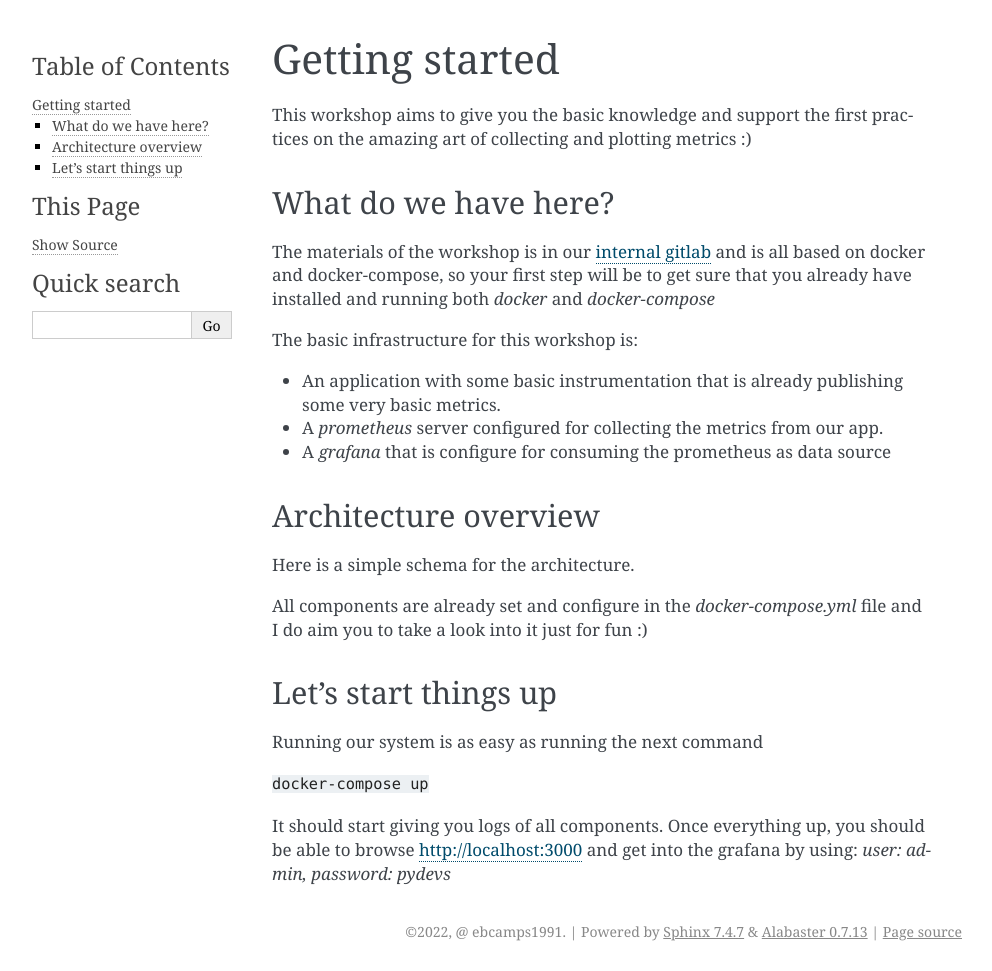
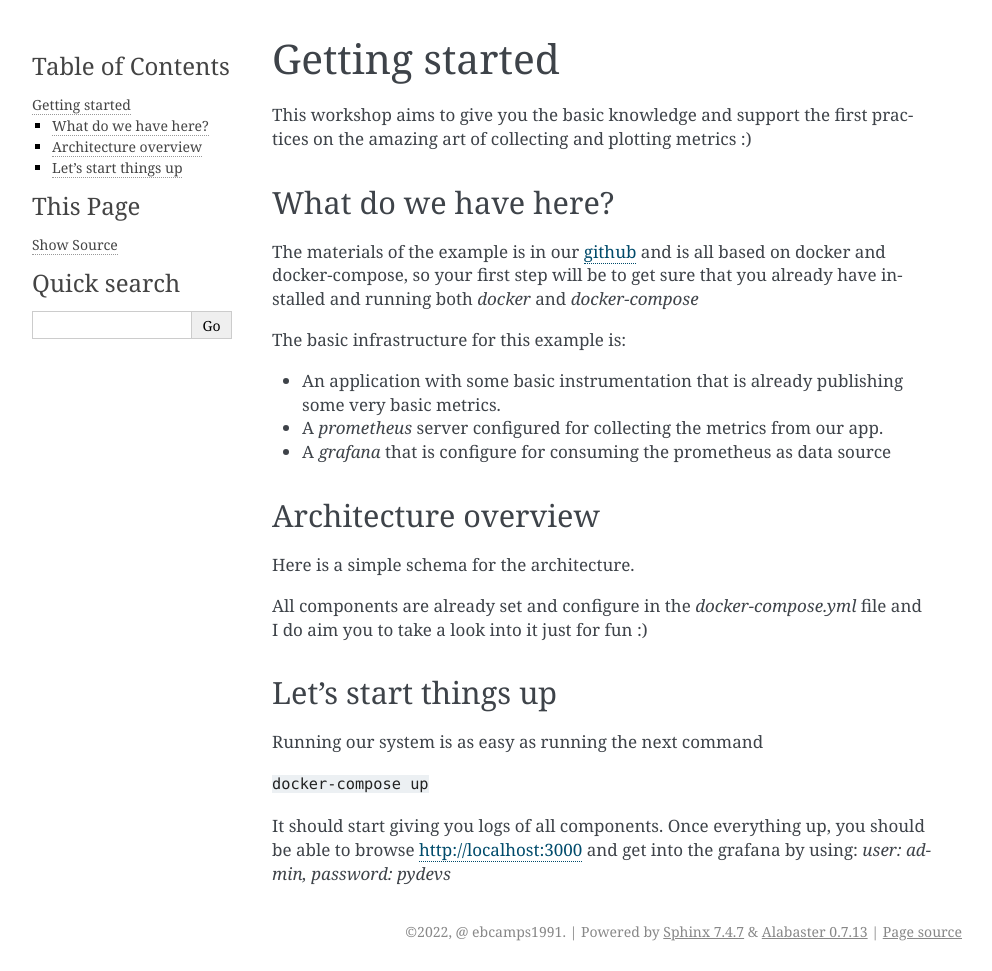
Before and after one commit to ebcamps1991/python-metrics, a Sphinx documentation site: the page built from docs/docs/source/getting_started.rst, in a window 1280 px wide. Shown: the whole page, without its empty margins (148-1140 px from the left). Built offline with Sphinx 7.4.7, drawn with Linux system fonts in a browser that asks for light colours.

```diff
--- a/docs/docs/source/getting_started.rst
+++ b/docs/docs/source/getting_started.rst
@@ -7,12 +7,11 @@
 What do we have here?
 ---------------------
 
-The materials of the workshop is in our `internal gitlab <https://gitlab
-.blueliv.net/python/workshops/metrics-basics>`_ and is all based on docker
+The materials of the example is in our `github <https://github.com/ebcamps1991/python-metrics>`_ and is all based on docker
 and docker-compose, so your first step will be to get sure that you already
 have installed and running both `docker` and `docker-compose`
 
-The basic infrastructure for this workshop is:
+The basic infrastructure for this example is:
 
 * An application with some basic instrumentation that is already publishing
   some very basic metrics.
--- a/docs/docs/source/index.rst
+++ b/docs/docs/source/index.rst
@@ -3,7 +3,7 @@
    You can adapt this file completely to your liking, but it should at least
    contain the root `toctree` directive.
 
-Welcome to Metrics Workshop's!
+Welcome to Metrics Example!
 ==============================
 
 Hi folks! Welcome to the Metrics workshop. Throw this guides and exercises,
--- a/docs/docs/source/taking_metrics.rst
+++ b/docs/docs/source/taking_metrics.rst
@@ -121,6 +121,3 @@
 
     * job: The configured job name that the target belongs to.
     * instance: The <host>:<port> part of the target's URL that was scraped.
-
-
-  python manage.py set_sync_marks CirclEnrichmentRecentlyUpdated --date 2021-05-03T5:21:00
```
Also changed, not shown: Readme.md (+11 -1 lines), 3 other files.
